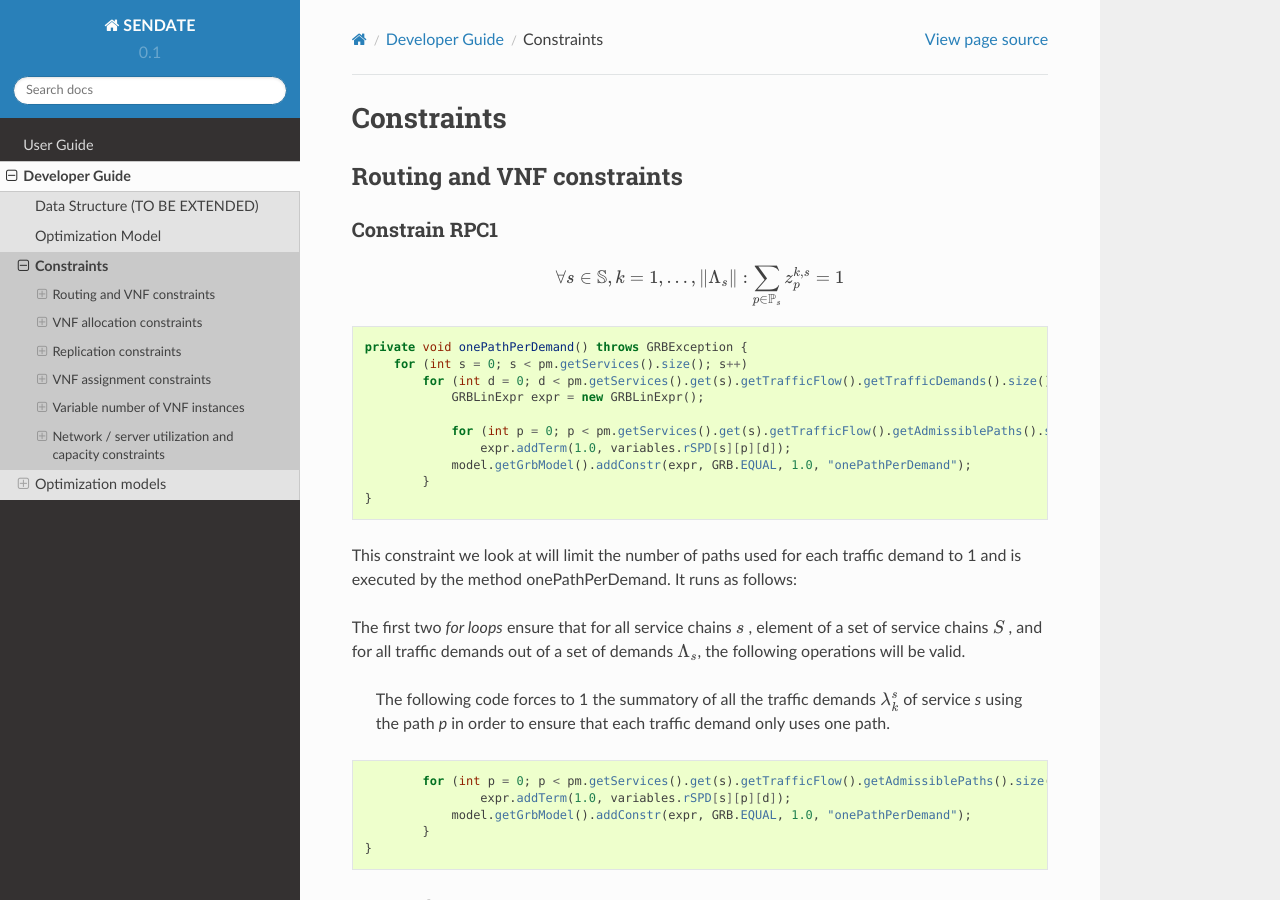
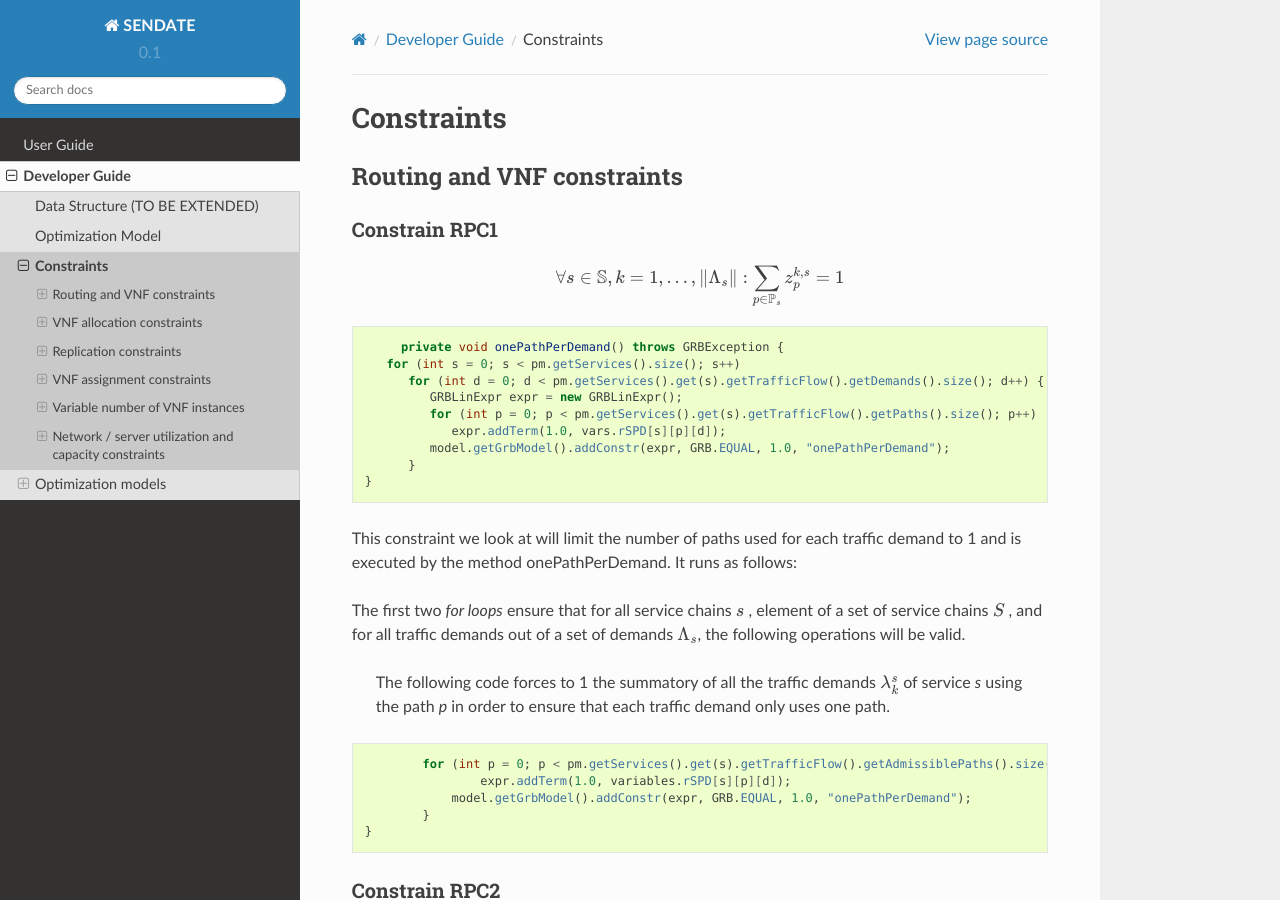
Before and after one commit to fcarp10/nsp4j-optimizer, a Sphinx documentation site: the page built from documentation/developer_guide/constraints.rst, in a window 1280 px wide and 900 px high. Built offline with Sphinx 7.4.7 and the Read the Docs theme 2.0.0, drawn with Linux system fonts in a browser that asks for light colours.

Commit message:
changed code

```diff
--- a/documentation/developer_guide/constraints.rst
+++ b/documentation/developer_guide/constraints.rst
@@ -17,15 +17,14 @@ Constrain RPC1
 .. code-block:: java
 
 	private void onePathPerDemand() throws GRBException {
-	    for (int s = 0; s < pm.getServices().size(); s++)
-	        for (int d = 0; d < pm.getServices().get(s).getTrafficFlow().getTrafficDemands().size(); d++) {
-	            GRBLinExpr expr = new GRBLinExpr();
-
-	            for (int p = 0; p < pm.getServices().get(s).getTrafficFlow().getAdmissiblePaths().size(); p++)
-	                expr.addTerm(1.0, variables.rSPD[s][p][d]);
-	            model.getGrbModel().addConstr(expr, GRB.EQUAL, 1.0, "onePathPerDemand");
-	        }
-    	}
+      for (int s = 0; s < pm.getServices().size(); s++)
+         for (int d = 0; d < pm.getServices().get(s).getTrafficFlow().getDemands().size(); d++) {
+            GRBLinExpr expr = new GRBLinExpr();
+            for (int p = 0; p < pm.getServices().get(s).getTrafficFlow().getPaths().size(); p++)
+               expr.addTerm(1.0, vars.rSPD[s][p][d]);
+            model.getGrbModel().addConstr(expr, GRB.EQUAL, 1.0, "onePathPerDemand");
+         }
+   }
 
 
 This constraint we look at will limit the number of paths used for each traffic demand to 1 and is executed by the method onePathPerDemand. It runs as follows:
```
